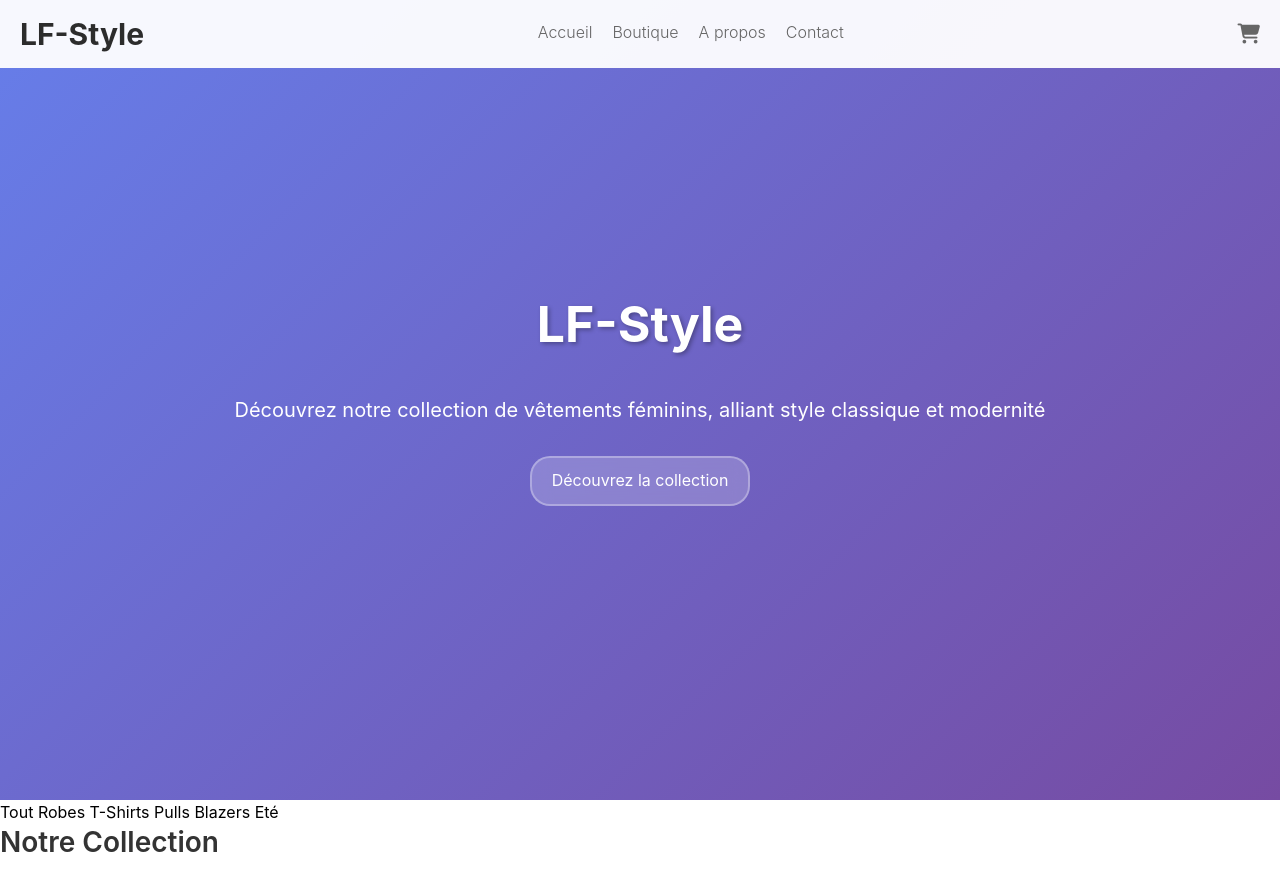
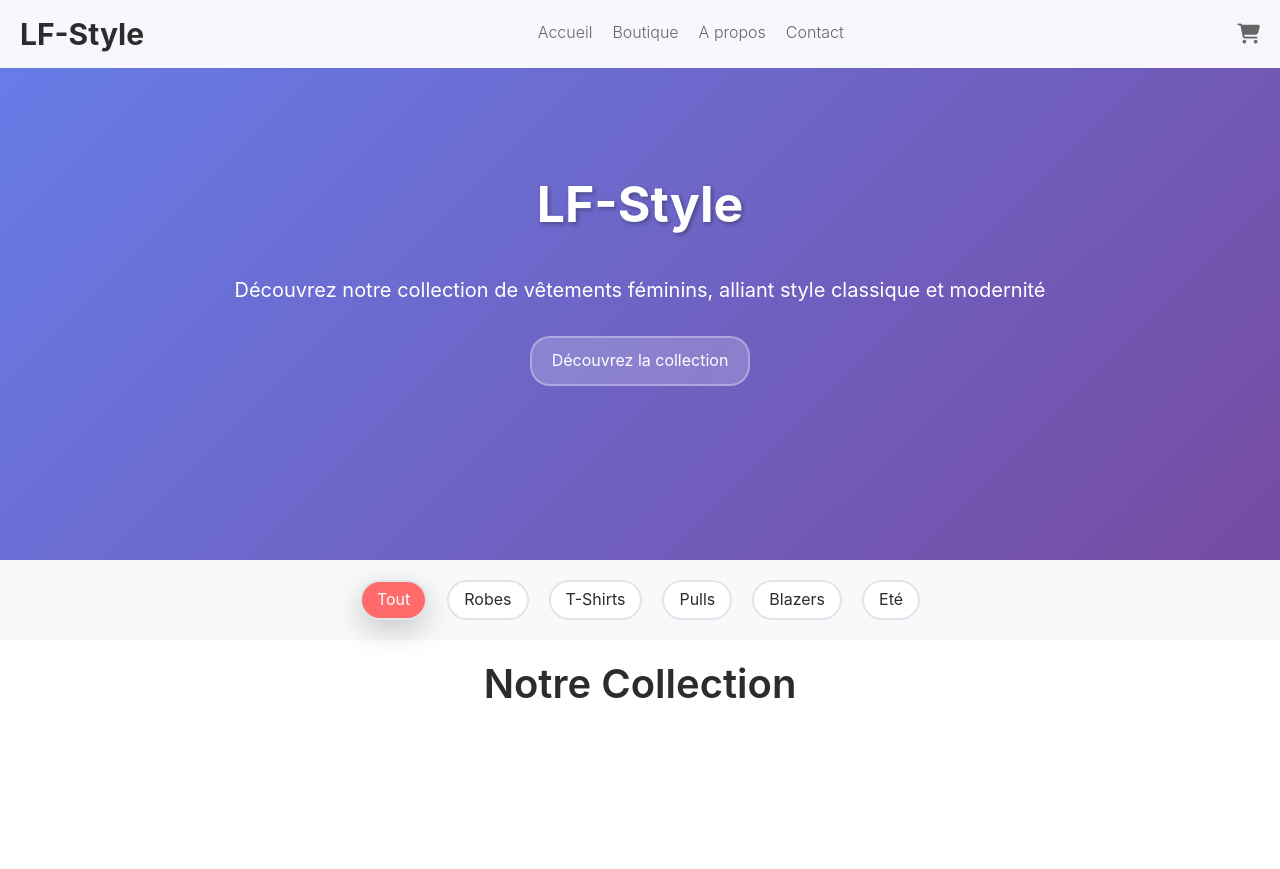
Before and after one commit to LuumiA/Lf-style, a plain HTML site: page index.html in a window 1280 px wide. After the commit the page ends 800 px from the top, so only its background shows below. Drawn offline with Linux system fonts and the light colour scheme.

Commit message:
Modification de la hauteur de la section héro et ajout des styles pour les filtres et les boutons de filtre

```diff
--- a/css/styles.css
+++ b/css/styles.css
@@ -84,7 +84,7 @@ i:hover {
 }
 
 .hero {
-  height: 100vh;
+  height: 70vh;
   background: var(--bg-gradient);
   display: flex;
   align-items: center;
@@ -121,3 +121,43 @@ i:hover {
   transform: scale(1.1);
   box-shadow: 0 10px 30px rgba(0, 0, 0, 0.2);
 }
+
+.filters {
+  display: flex;
+  gap: 2rem;
+  align-items: center;
+  text-align: center;
+  padding: 2rem 0;
+  background: var(--bg-light);
+  height: 10vh;
+  justify-content: center;
+}
+
+.filter-btn {
+  padding: 5px 15px;
+  background-color: var(--bg-white);
+  border-radius: 20px;
+  border: 2px solid var(--border-light);
+  transition: all 0.3s;
+  color: var(--text-dark);
+}
+
+.filter-btn.active {
+  background-color: var(--primary-color);
+  color: var(--text-white);
+  box-shadow: 0 10px 30px rgba(0, 0, 0, 0.2);
+}
+
+.filter-btn:hover {
+  background-color: var(--primary-hover);
+  color: var(--text-white);
+  box-shadow: 0 10px 30px rgba(0, 0, 0, 0.2);
+  transform: scale(1.05);
+}
+
+.products-title {
+  text-align: center;
+  font-size: 4rem;
+  color: var(--text-dark);
+  margin: 2rem 0;
+}
```
